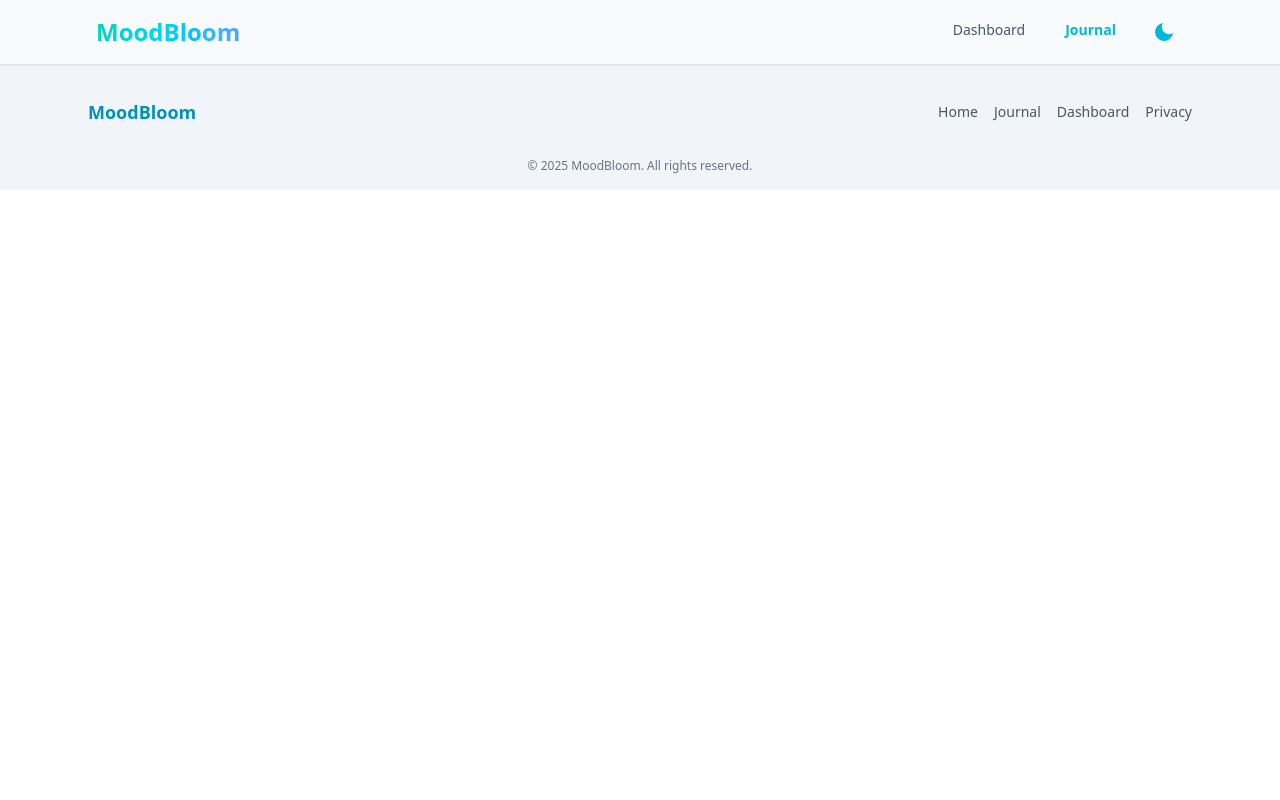
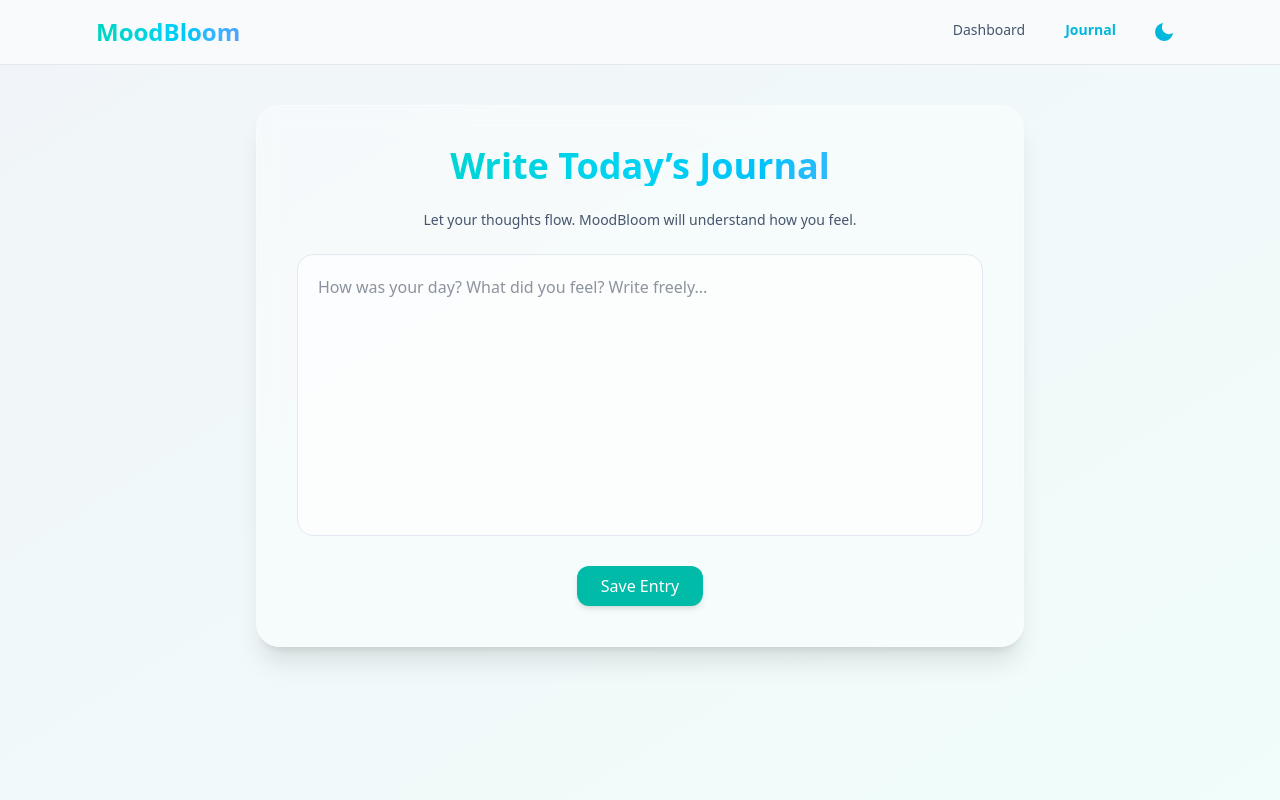
Before and after one commit to viraj1607/moodbloom, a React (Vite) app: page /journal/1 in a window 1280 px wide. Shown: the top 800 px of the page. Built offline with nearby package versions, Linux system fonts and the light colour scheme.

Commit message:
journal entry page design

```diff
--- a/src/App.tsx
+++ b/src/App.tsx
@@ -5,8 +5,8 @@ import SignIn from "./pages/SignIn";
 import Signup from "./pages/SignUp";
 import Journal from "./pages/Journal";
 import Dashboard from "./pages/Dashboard";
-import { useEffect, useState } from "react";
 import Footer from "./components/Footer";
+import JournalEntry from "./pages/JournalEntry";
 
 function App() {
   return (
@@ -17,6 +17,7 @@ function App() {
         <Route path="/signin" element={<SignIn />} />
         <Route path="/signup" element={<Signup />} />
         <Route path="/journal" element={<Journal />} />
+        <Route path="/journal/:id" element={<JournalEntry />} />
         <Route path="/dashboard" element={<Dashboard />} />
         {/* <Route path="*" element={<NotFound />} /> */}
       </Routes>
--- /dev/null
+++ b/src/pages/JournalEntry.tsx
@@ -0,0 +1,44 @@
+import React, { useState } from "react";
+
+function JournalEntry() {
+  const [entry, setEntry] = useState("");
+
+  const handleSave = () => {
+    const today = new Date().toISOString().split("T")[0]; // YYYY-MM-DD
+    localStorage.setItem(`journal-${today}`, entry);
+    alert("Journal entry saved!");
+  };
+
+  return (
+    <div className="min-h-screen bg-gradient-to-br from-slate-100 to-teal-50 dark:from-[#0f172a] dark:to-[#1e293b] px-4 py-10 sm:px-6 md:px-10 transition-colors">
+      <div className="max-w-3xl mx-auto bg-white/40 dark:bg-white/5 backdrop-blur-md border border-white/30 dark:border-white/10 shadow-xl rounded-3xl p-6 sm:p-10 space-y-6">
+        <h1 className="text-3xl sm:text-4xl font-extrabold text-center bg-gradient-to-r from-teal-400 via-cyan-400 to-blue-400 dark:from-teal-300 dark:via-cyan-300 dark:to-blue-300 bg-clip-text text-transparent">
+          Write Today’s Journal
+        </h1>
+
+        <p className="text-center text-slate-600 dark:text-slate-400 text-sm">
+          Let your thoughts flow. MoodBloom will understand how you feel.
+        </p>
+
+        <textarea
+          rows={10}
+          value={entry}
+          onChange={(e) => setEntry(e.target.value)}
+          placeholder="How was your day? What did you feel? Write freely..."
+          className="w-full resize-none rounded-2xl p-5 bg-white/60 dark:bg-slate-800 border border-slate-200 dark:border-slate-700 text-slate-800 dark:text-slate-100 focus:outline-none focus:ring-2 focus:ring-teal-400 transition"
+        />
+
+        <div className="flex justify-center">
+          <button
+            onClick={handleSave}
+            className="px-6 py-2 rounded-xl bg-teal-500 hover:bg-teal-700 text-white font-medium shadow-md transition"
+          >
+            Save Entry
+          </button>
+        </div>
+      </div>
+    </div>
+  );
+}
+
+export default JournalEntry;
```
